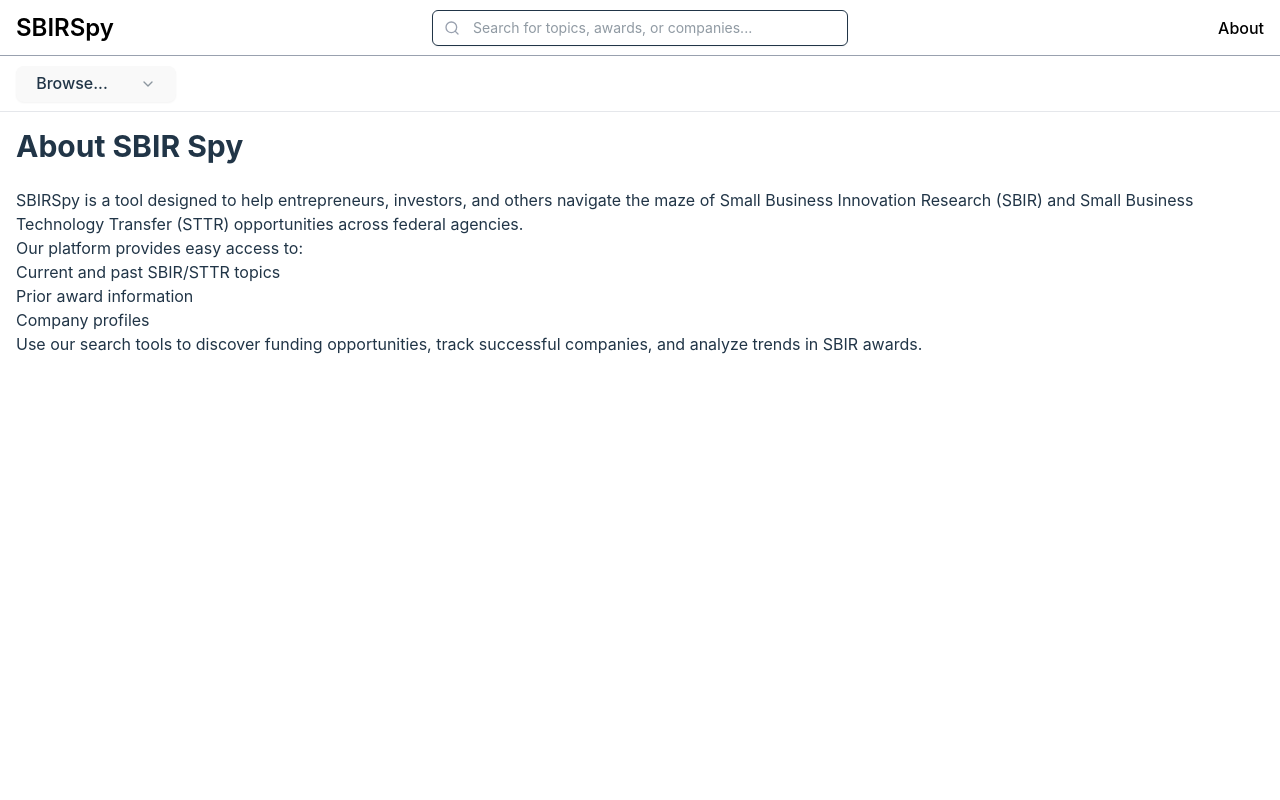
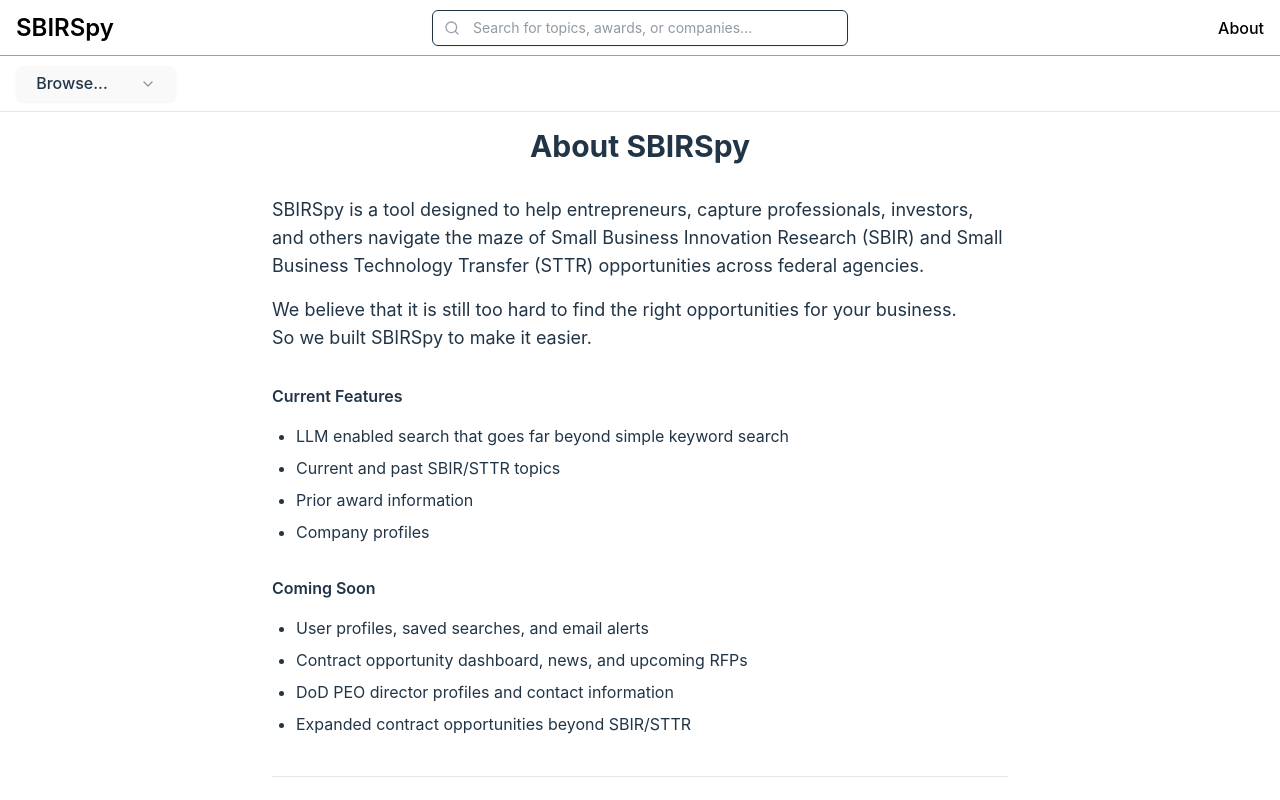
Before and after one commit to arihirsch/sbir-search, a React (Vite) app in the folder sbir-ui/: page /about in a window 1280 px wide. Built offline with nearby package versions, Linux system fonts and the light colour scheme.

Commit message:
improved about page

```diff
--- a/sbir-ui/src/pages/About.tsx
+++ b/sbir-ui/src/pages/About.tsx
@@ -1,25 +1,50 @@
 export default function About() {
   return (
-    <main>
-      <h2 className="text-3xl font-bold mb-6">About SBIR Spy</h2>
-      <div className="prose">
-        <p>
-          SBIRSpy is a tool designed to help entrepreneurs, investors, and others
+    <main className="max-w-3xl mx-auto px-4">
+      <h3 className="text-3xl font-bold mb-8 text-center">About SBIRSpy</h3>
+      <div className="prose prose-lg max-w-none">
+        <section className="mb-8">
+          <p className="text-lg">
+            SBIRSpy is a tool designed to help entrepreneurs, capture professionals, investors, and others
             navigate the maze of Small Business Innovation Research (SBIR) and Small
             Business Technology Transfer (STTR) opportunities across federal agencies.
           </p>
-        <p>
-          Our platform provides easy access to:
+
+          <p className="text-lg mt-4">
+            We believe that it is still too hard to find the right opportunities for your business.
+            <br />
+            So we built SBIRSpy to make it easier.
           </p>
-        <ul>
+        </section>
+
+        <section className="mb-8">
+          <h2 className="text-1xl font-semibold mb-4">Current Features</h2>
+          <ul className="list-disc pl-6 space-y-2">
+            <li>LLM enabled search that goes far beyond simple keyword search</li>
             <li>Current and past SBIR/STTR topics</li>
             <li>Prior award information</li>
             <li>Company profiles</li>
           </ul>
-        <p>
-          Use our search tools to discover funding opportunities, track successful
-          companies, and analyze trends in SBIR awards.
+        </section>
+
+        <section className="mb-8">
+          <h2 className="text-1xl font-semibold mb-4">Coming Soon</h2>
+          <ul className="list-disc pl-6 space-y-2">
+            <li>User profiles, saved searches, and email alerts</li>
+            <li>Contract opportunity dashboard, news, and upcoming RFPs</li>
+            <li>DoD PEO director profiles and contact information</li>
+            <li>Expanded contract opportunities beyond SBIR/STTR</li>
+          </ul>
+        </section>
+
+        <section className="mt-10 pt-6 border-t border-gray-200">
+          <p className="text-center">
+            Contact us at <a href="mailto:hello@sbirspy.com" className="text-blue-600 hover:underline">hello@sbirspy.com</a> with feedback and suggestions.
           </p>
+          <p className="text-center mt-4">
+            Built by <a href="https://www.linkedin.com/in/millen-anand/" className="text-blue-600 hover:underline" target="_blank" rel="noopener noreferrer">Millen Anand</a> and <a href="https://www.linkedin.com/in/ari-hirsch-77551418a/" className="text-blue-600 hover:underline" target="_blank" rel="noopener noreferrer">Ari Hirsch</a>.
+          </p>
+        </section>
       </div>
     </main>
   );
--- a/sbir-ui/src/pages/Home.tsx
+++ b/sbir-ui/src/pages/Home.tsx
@@ -25,10 +25,11 @@
 
 // Featured search examples
 const FEATURED_SEARCHES = [
-  "List all solicitations from the DOD",
   "List topics that are currently open",
+  "List all solicitations from the DOD for 2024",
   "Search for awards related to artificial intelligence",
   "Find companies in California with more than 3 awards",
+  "My company manufactures optical sensors, list the relevant topics to me",
 ];
 
 export default function Home() {
@@ -113,7 +114,7 @@
   };
 
   return (
-        <div className="space-y-6">
+        <div className="space-y-2">
           {/* Featured Searches Section */}
           <div>
             <h2 className="text-2xl font-bold">Featured Intelligent Searches</h2>
```
Lines whose indentation alone changed are shown as unchanged.
